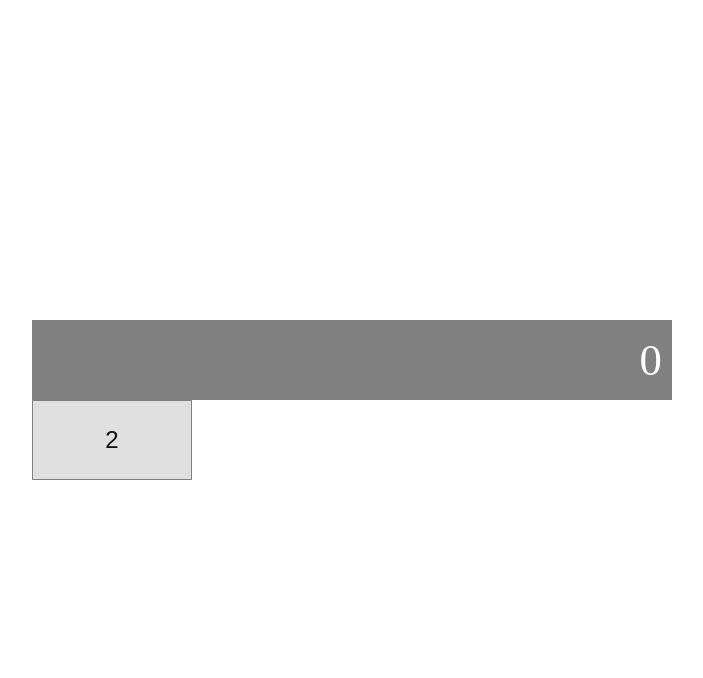
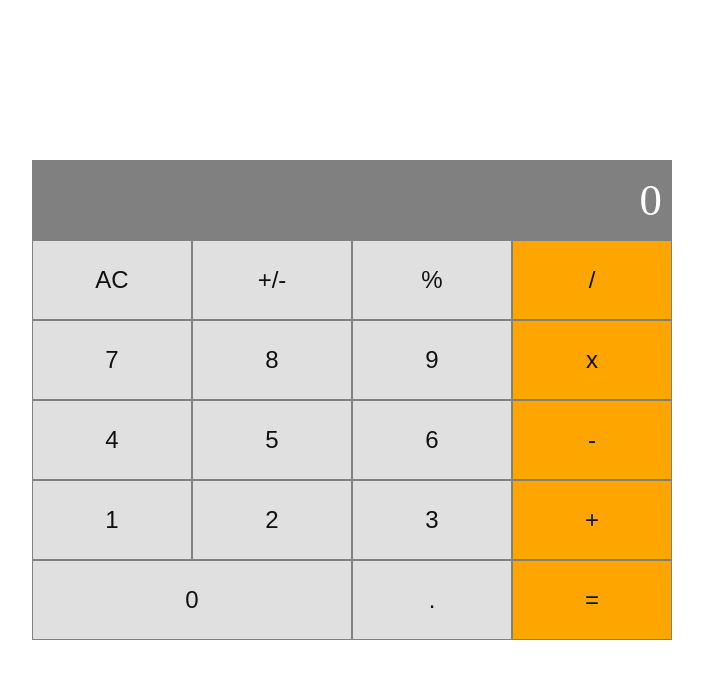
Before and after one commit to JoyTaribagshaw/Mathmagician, a React (Create React App) app: page /calculator in a window 1280 px wide. Shown: the top 678 px of the page, without its empty margins (288-991 px from the left). Built offline with nearby package versions, Linux system fonts and the light colour scheme.

Commit message:
Update js files

```diff
--- a/src/components/Button.js
+++ b/src/components/Button.js
@@ -1,21 +1,30 @@
 import React from 'react';
 import PropTypes from 'prop-types';
 
-function Button({ onClick, className, value }) {
-  const handleClick = () => {
+function Button({ className, value, onClick }) {
+  const handleButtonClick = () => {
     onClick(value);
   };
 
   return (
-    <button type="button" className={className}>
+    <button type="button" className={className} onClick={handleButtonClick}>
       {value}
     </button>
   );
 }
 
 export default Button;
+
 Button.propTypes = {
-  onClick: PropTypes.func.isRequired,
   className: PropTypes.string.isRequired,
   value: PropTypes.string.isRequired,
+  onClick: PropTypes.func.isRequired,
 };
+
+// function Button({ className, value, onClick }) {
+//   return (
+//     <button type="button" className={className} onClick={() => onClick(value)}>
+//       {value}
+//     </button>
+//   );
+// }
--- a/src/components/Calculator.js
+++ b/src/components/Calculator.js
@@ -1,18 +1,25 @@
 /*eslint-disable*/
 import React, { useState } from 'react';
-// import * as math from 'mathjs';
 import Button from './Button';
 import Result from './Result';
 import calculate from '../logic/calculate';
 
 function Calculator() {
-const handleButtonClick = (e) => {
-  console.log(e.target);
-}
+  const [calculatorData, setCalculatorData] = useState({
+    total: null,
+    next: null,
+    operation: null,
+  });
+
+  const handleButtonClick = (value) => {
+    const newCalculatorData = calculate(calculatorData, value);
+    setCalculatorData(newCalculatorData);
+  };
+
   return (
     <div className="parent">
-      <Result value={0} />
-      {/* <Button onClick={handleButtonClick} className="white-btn" value="AC" />
+      <Result value={calculatorData.next || calculatorData.total || '0'} />
+      <Button onClick={handleButtonClick} className="white-btn" value="AC" />
       <Button onClick={handleButtonClick} className="white-btn" value="+/-" />
       <Button onClick={handleButtonClick} className="white-btn" value="%" />
       <Button onClick={handleButtonClick} className="orange-btn" value="/" />
@@ -24,15 +31,15 @@ const handleButtonClick = (e) => {
       <Button onClick={handleButtonClick} className="white-btn" value="5" />
       <Button onClick={handleButtonClick} className="white-btn" value="6" />
       <Button onClick={handleButtonClick} className="orange-btn" value="-" />
-      <Button onClick={handleButtonClick} className="white-btn" value="1" /> */}
-      <Button onClick={(e) => handleButtonClick(e)} className="white-btn" value="2" />
-      {/* <Button onClick={handleButtonClick} className="white-btn" value="3" />
+      <Button onClick={handleButtonClick} className="white-btn" value="1" />
+      <Button onClick={handleButtonClick} className="white-btn" value="2" />
+      <Button onClick={handleButtonClick} className="white-btn" value="3" />
       <Button onClick={handleButtonClick} className="orange-btn" value="+" />
       <Button onClick={handleButtonClick} className="white-btn zero" value="0" />
       <Button onClick={handleButtonClick} className="white-btn" value="." />
-      <Button onClick={handleButtonClick} className="orange-btn" value="=" /> */}
+      <Button onClick={handleButtonClick} className="orange-btn" value="=" />
     </div>
   );
-};
+}
 
 export default Calculator;
```
